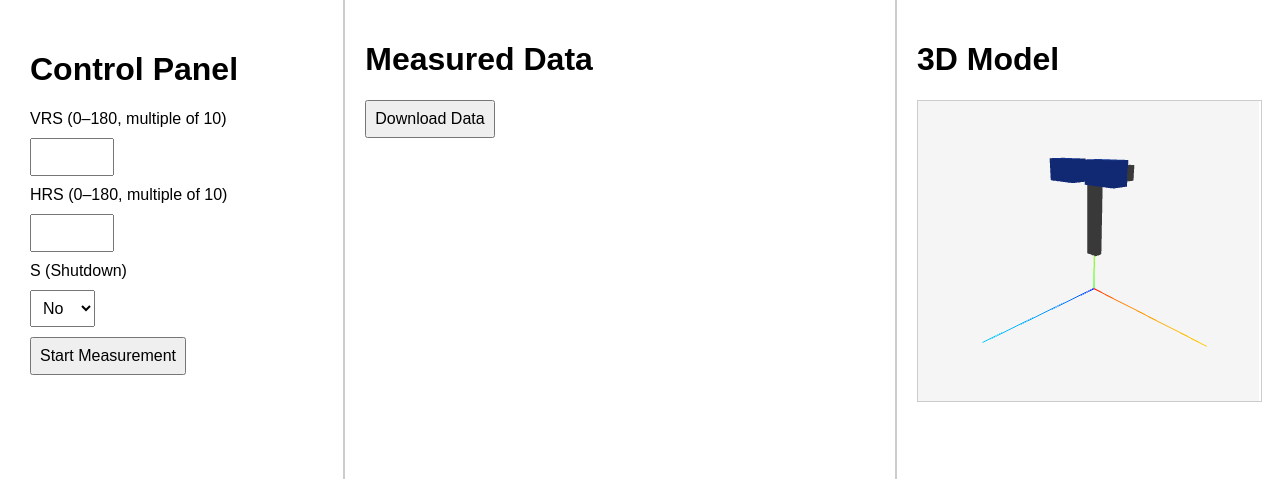
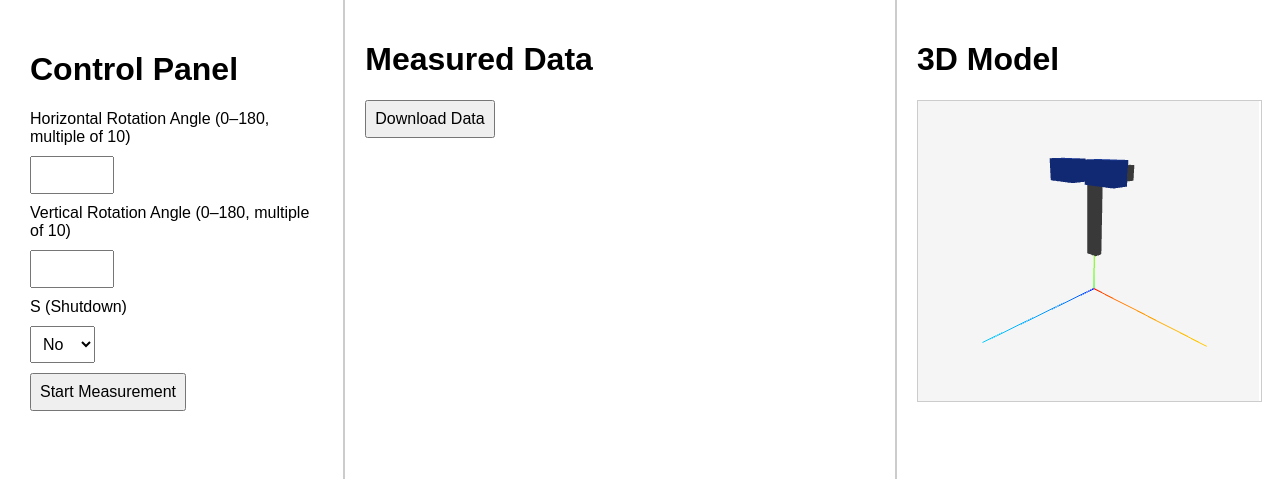
Before and after one commit to real-Ker/render, a FastAPI app: page / in a window 1280 px wide. Shown: the top 479 px of the page. Run offline with FastAPI, Linux system fonts and the light colour scheme; data that the repository does not hold is empty.

Commit message:
Update index.html

```diff
--- a/templates/index.html
+++ b/templates/index.html
@@ -121,11 +121,11 @@
 <div class="left">
     <h1>Control Panel</h1>
 
-    <label>VRS (0–180, multiple of 10)</label>
+    <label>Horizontal Rotation Angle (0–180, multiple of 10)</label>
+    <input type="number" id="hrs" min="0" max="180" step="10">
+
+    <label>Vertical Rotation Angle (0–180, multiple of 10)</label>
     <input type="number" id="vrs" min="0" max="180" step="10">
-
-    <label>HRS (0–180, multiple of 10)</label>
-    <input type="number" id="hrs" min="0" max="180" step="10">
 
     <label>S (Shutdown)</label>
     <select id="shutdown">
@@ -289,12 +289,12 @@ function renderCharts(groups) {
 
         info.innerHTML = `
             <div><b>Command</b></div>
-            <div>HRS: ${g.Target_H}</div>
-            <div>VRS: ${g.Target_V}</div>
+            <div>Horizontal Rotation Angle: ${g.Target_H}</div>
+            <div>Vertical Rotation Angle: ${g.Target_V}</div>
             <hr>
             <div><b>Measured</b></div>
-            <div>HRS: ${g.H}</div>
-            <div>VRS: ${g.V}</div>
+            <div>Horizontal Rotation Angle: ${g.H}</div>
+            <div>Vertical Rotation Angle: ${g.V}</div>
         `;
 
         // ================= 右侧图 =================
```
